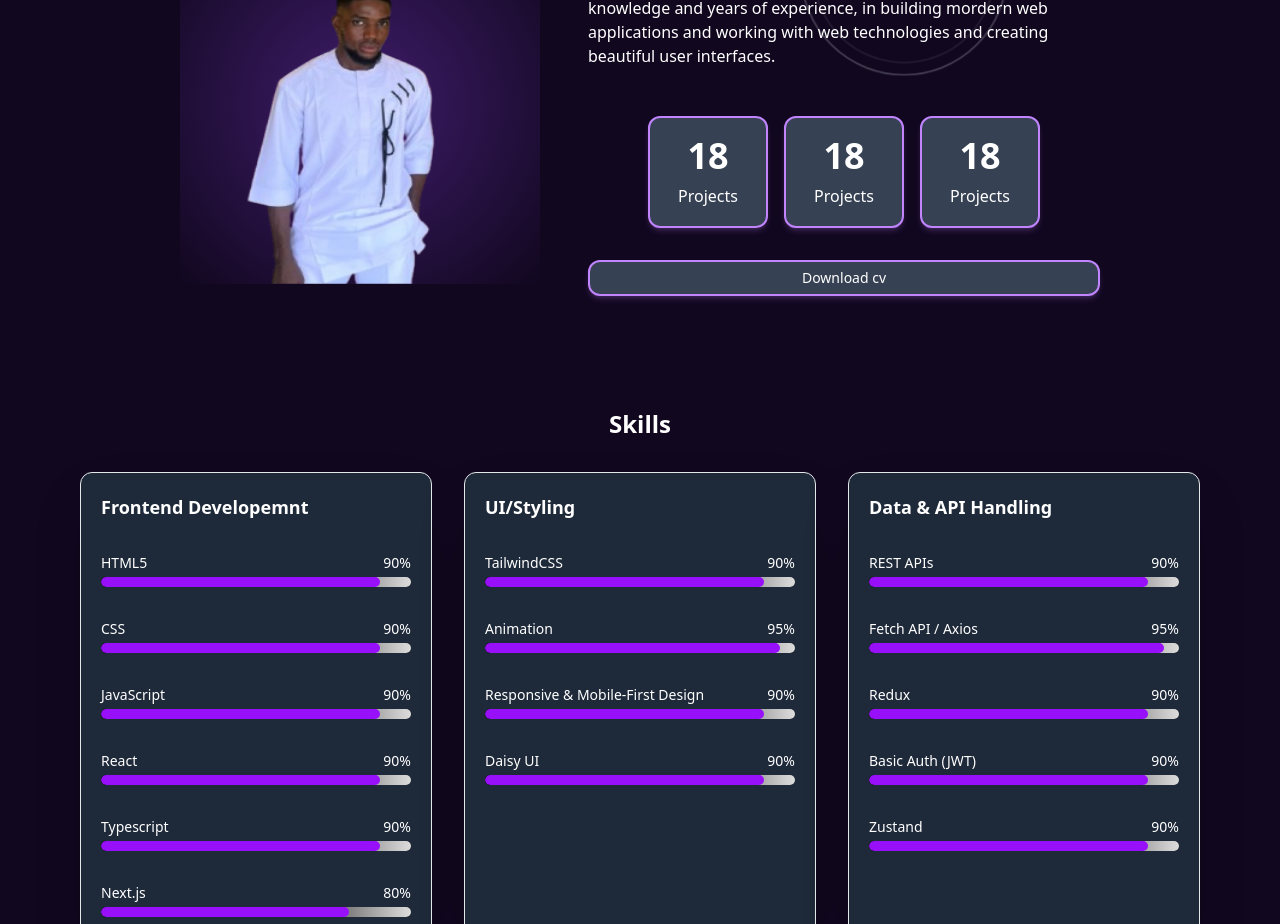
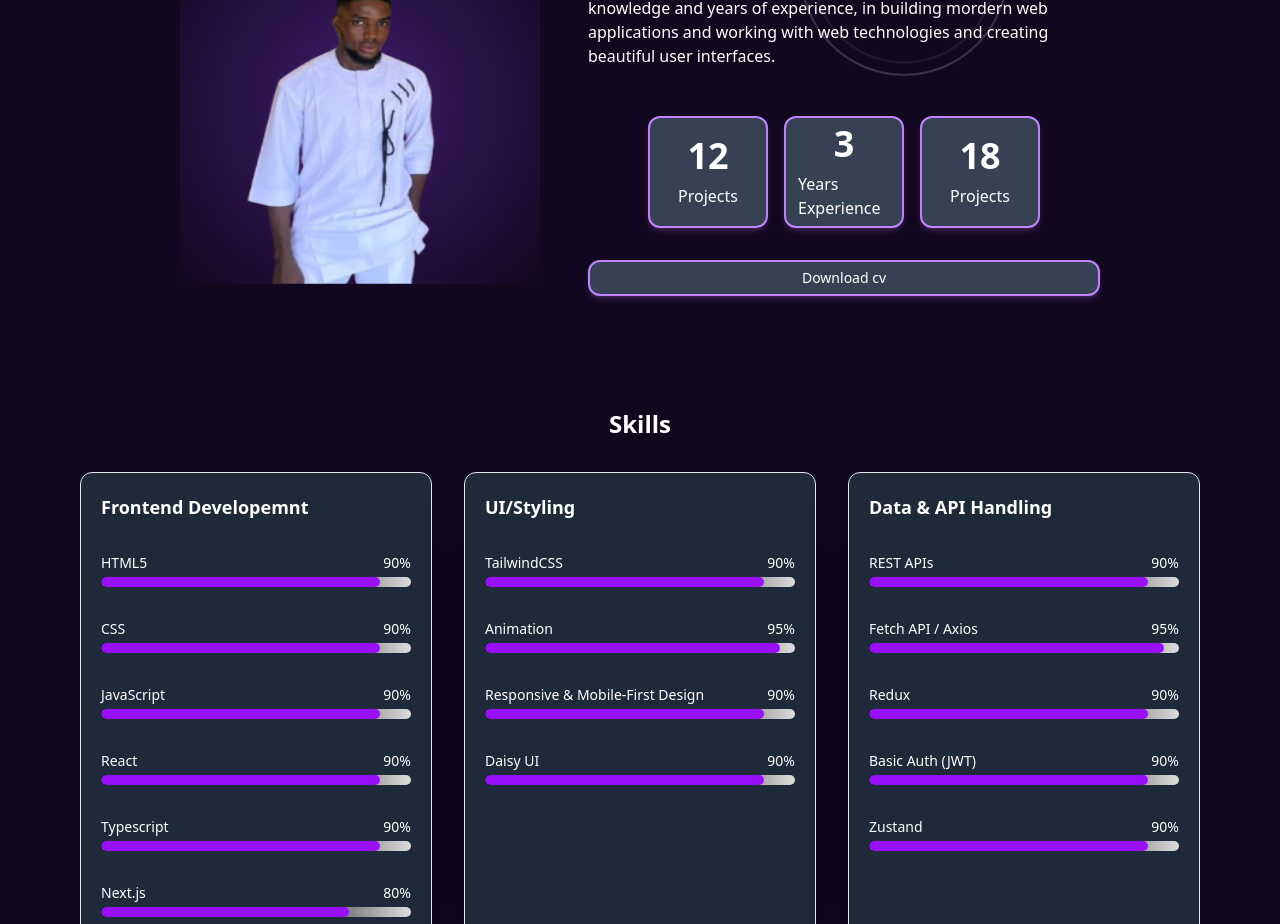
Before and after one commit to stpholise/my-portfolio, a Next.js app: page /home in a window 1280 px wide. Shown: the part 1120-2044 px from the top of the page. Built offline with nearby package versions, Linux system fonts and the light colour scheme.

Commit message:
fix floating badge height to fit

```diff
--- a/app/home/page.tsx
+++ b/app/home/page.tsx
@@ -240,7 +240,7 @@ const Page = () => {
                       </span>
                     </div>
                   </div>
-                  <div className="floating-badge badge-1 absolute  -bottom-3/6 -right-3/6 sm:right-1 lg:top-3/7 lg:-right-2/5 bg-gray-700  border-gray-400 border-2 rounded-2xl py-2 px-4 flex items-center font-semibold gap-2 text-gray-200 shadow-md shadow-gray-600 animate-floating-badge min-w-50  transition-all">
+                  <div className=" h-fit floating-badge badge-1 absolute  -bottom-3/6 -right-3/6 sm:right-1 lg:top-3/7 lg:-right-2/5 bg-gray-700  border-gray-400 border-2 rounded-2xl py-2 px-4 flex items-center font-semibold gap-2 text-gray-200 shadow-md shadow-gray-600 animate-floating-badge min-w-50  transition-all">
                     <FontAwesomeIcon
                       icon={faNodeJs}
                       className="text-3xl text-gray-200 hover:text-purple-500"
@@ -254,7 +254,7 @@ const Page = () => {
                       </span>
                     </div>
                   </div>
-                  <div className="floating-badge badge-1 absolute top-6/7 left-0 transform -translate-1/2 bg-gray-700 border-gray-400 border-2 rounded-2xl py-2 px-4 flex items-center font-semibold gap-2 text-gray-200 shadow-md shadow-gray-600 animate-floating-badge min-w-50 w-fit  transition-all">
+                  <div className=" h-fit floating-badge badge-1 absolute top-6/7 left-0 transform -translate-1/2 bg-gray-700 border-gray-400 border-2 rounded-2xl py-2 px-4 flex items-center font-semibold gap-2 text-gray-200 shadow-md shadow-gray-600 animate-floating-badge min-w-50 w-fit  transition-all">
                     <FontAwesomeIcon
                       icon={faJs}
                       className="text-3xl text-gray-200 hover:text-purple-500"
@@ -319,12 +319,12 @@ const Page = () => {
               </p>
               <div className="  mt-8 flex gap-4 justify-center">
                 <div className="h-28 w-30 p-3 flex flex-col gap-2 py-8 items-center justify-center bg-gray-700 border-purple-1 hover:border-purple-2 shadow-md shadow-purple-3 border-2 rounded-xl text-white decoration-0 ">
-                  <StatNumber target={18} />
+                  <StatNumber target={12} />
                   <p>Projects</p>
                 </div>
                 <div className="h-28 w-30 p-3 flex flex-col gap-2 py-8 items-center justify-center bg-gray-700 border-purple-1 hover:border-purple-2 shadow-md shadow-purple-3 border-2 rounded-xl text-white decoration-0 ">
-                  <StatNumber target={18} />
-                  <p>Projects</p>
+                  <StatNumber target={3} />
+                  <p>Years Experience</p>
                 </div>
                 <div className="h-28 w-30 p-3 flex flex-col gap-2 py-8 items-center justify-center bg-gray-700 border-purple-1 hover:border-purple-2 shadow-md shadow-purple-3 border-2 rounded-xl text-white decoration-0 ">
                   <StatNumber target={18} />
```
